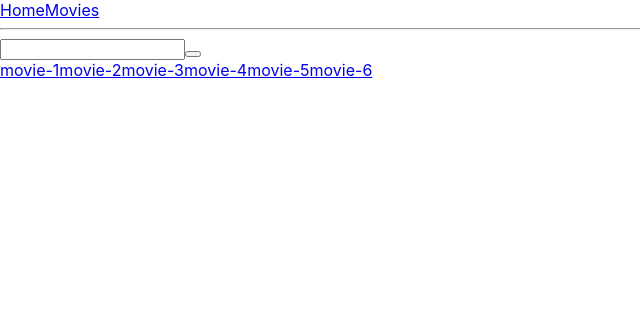
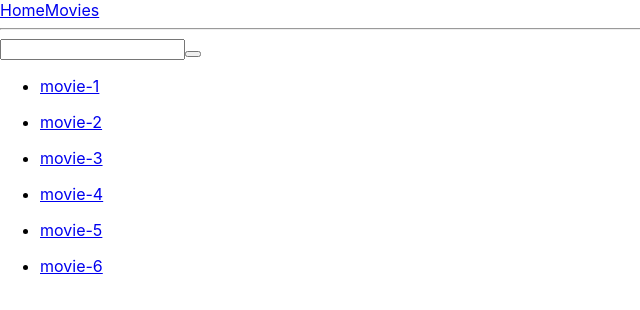
Before and after one commit to mantr88/goit-react-hw-05-movies, a React (Create React App) app: page /goit-react-hw-05-movies/movies in a window 1280 px wide. Shown: the top 310 px of the page, without its empty margins (0-640 px from the left). Built offline with nearby package versions, Linux system fonts and the light colour scheme.

Commit message:
added navigate

```diff
--- a/src/Pages/Movies.jsx
+++ b/src/Pages/Movies.jsx
@@ -11,9 +11,13 @@
         {['movie-1', 'movie-2', 'movie-3', 'movie-4', 'movie-5', 'movie-6'].map(
           movie => {
             return (
-              <Link key={movie} to={`${movie}`}>
-                {movie}
-              </Link>
+              <ul>
+                <li>
+                  <Link key={movie} to={`${movie}`}>
+                    {movie}
+                  </Link>
+                </li>
+              </ul>
             );
           }
         )}
--- a/src/components/App.jsx
+++ b/src/components/App.jsx
@@ -1,5 +1,5 @@
 import { Suspense, lazy } from 'react';
-import { Routes, Route, NavLink } from 'react-router-dom';
+import { Routes, Route, Navigate } from 'react-router-dom';
 import { SharedLayout } from './SharedLayout';
 
 const Home = lazy(() => import('../Pages/Home'));
@@ -14,13 +14,14 @@
       <Suspense fallback={<div>Loading...</div>}>
         <Routes>
           <Route path="/" element={<SharedLayout />}>
-            <Route path="/" element={<Home />} />
+            <Route index element={<Home />} />
             <Route path="/movies" element={<Movies />} />
             <Route path="/movies/:movieId" element={<MovieDetails />}>
               <Route path="cast" element={<Cast />} />
               <Route path="reviews" element={<Reviews />} />
             </Route>
           </Route>
+          <Route path="*" element={<Navigate to="/" />} />
         </Routes>
       </Suspense>
     </div>
```
